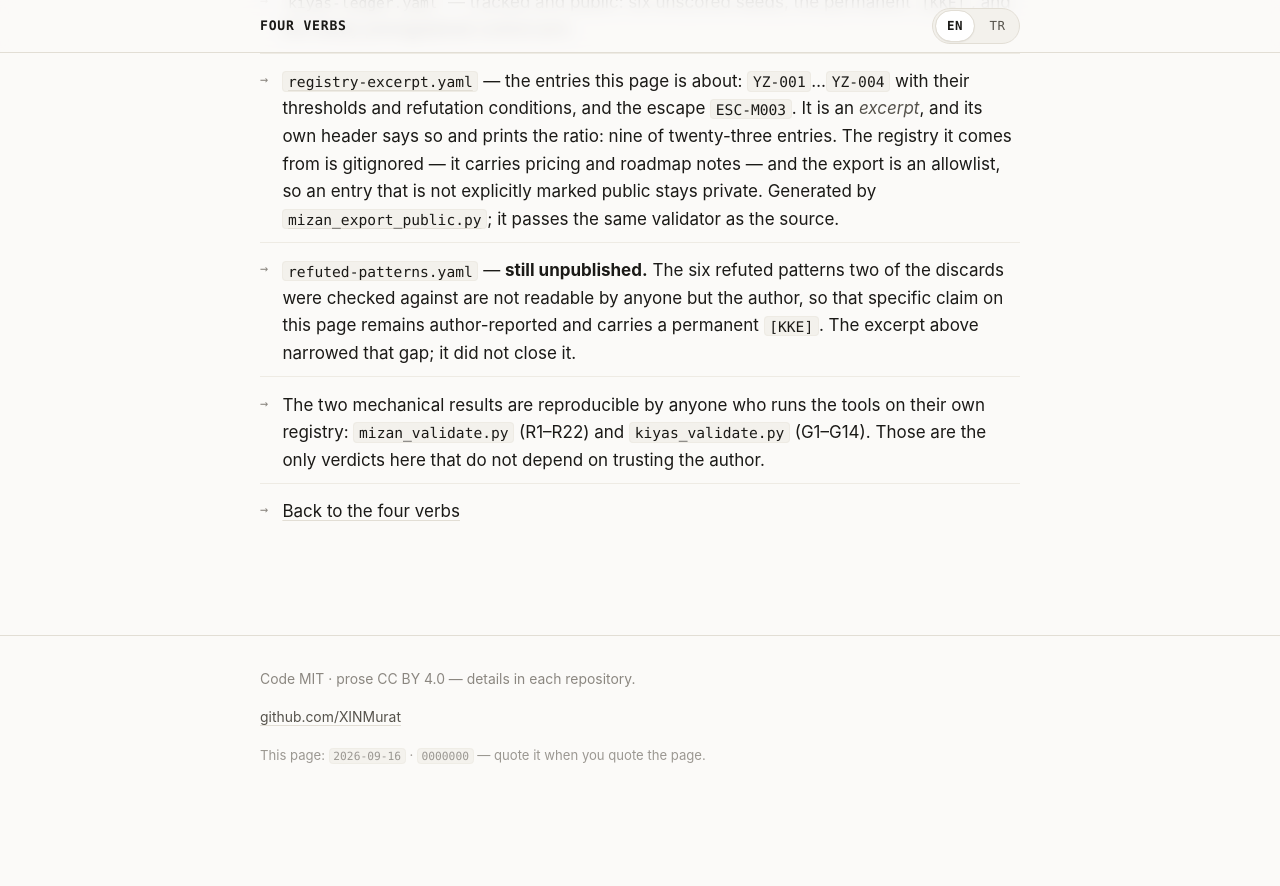
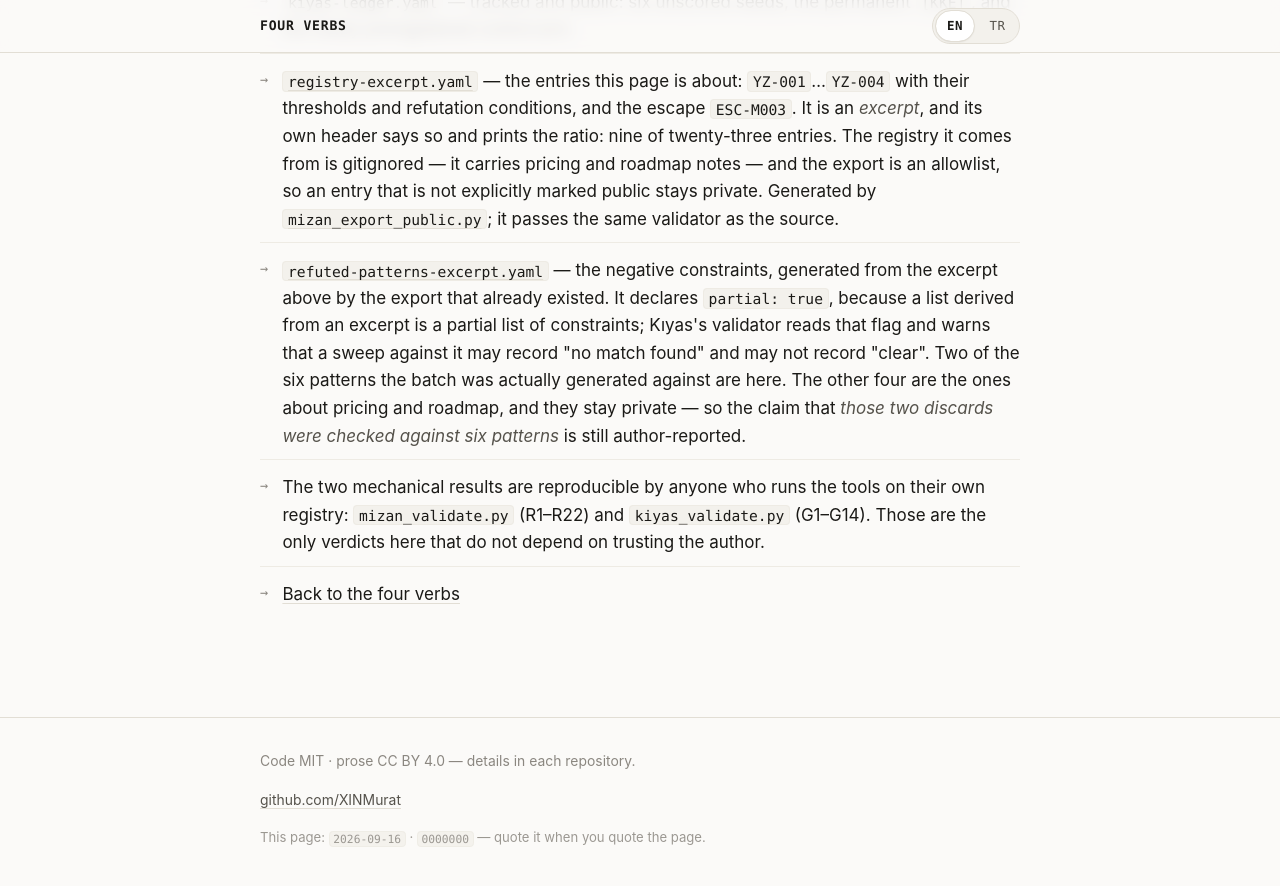
Before and after one commit to XINMurat/XINMurat.github.io, a Jekyll site: the page built from case-study.md, in a window 1280 px wide and 900 px high, scrolled down 5804 px. Shown: the top 886 px of the window. Built offline with Jekyll 4.4.1, drawn with Linux system fonts in a browser that asks for light colours; before the commit the page ends 6634 px from its top, so only the background shows below that.

Commit message:
case study: link the refuted excerpt, and keep the part that is still withheld
Two of the six negative constraints the batch was generated against are now
readable. Four are not -- they are the pricing and roadmap entries -- so the
sentence "checked against six refuted patterns" stays author-reported and the
page says so rather than rounding up.

The excerpt declares itself partial and Kıyas warns on that flag, which is
the honest shape: a sweep against a partial list can report "no match found"
and cannot report "clear".

Co-Authored-By: Claude Opus 5 <noreply@anthropic.com>

```diff
--- a/case-study.md
+++ b/case-study.md
@@ -270,7 +270,7 @@ lang: en
     <ul class="plain">
       <li><a href="https://github.com/XINMurat/Kiyas/blob/main/ledger/kiyas-ledger.yaml"><code>kiyas-ledger.yaml</code></a> — tracked and public: six unscored seeds, the permanent <code>[KKE]</code>, and the newly preregistered control arm.</li>
       <li><a href="https://github.com/XINMurat/Mizan/blob/main/docs/registry-excerpt.yaml"><code>registry-excerpt.yaml</code></a> — the entries this page is about: <code>YZ-001</code>…<code>YZ-004</code> with their thresholds and refutation conditions, and the escape <code>ESC-M003</code>. It is an <em>excerpt</em>, and its own header says so and prints the ratio: nine of twenty-three entries. The registry it comes from is gitignored — it carries pricing and roadmap notes — and the export is an allowlist, so an entry that is not explicitly marked public stays private. Generated by <a href="https://github.com/XINMurat/Mizan/blob/main/tools/mizan_export_public.py"><code>mizan_export_public.py</code></a>; it passes the same validator as the source.</li>
-      <li><code>refuted-patterns.yaml</code> — <strong>still unpublished.</strong> The six refuted patterns two of the discards were checked against are not readable by anyone but the author, so that specific claim on this page remains author-reported and carries a permanent <code>[KKE]</code>. The excerpt above narrowed that gap; it did not close it.</li>
+      <li><a href="https://github.com/XINMurat/Mizan/blob/main/docs/refuted-patterns-excerpt.yaml"><code>refuted-patterns-excerpt.yaml</code></a> — the negative constraints, generated from the excerpt above by the export that already existed. It declares <code>partial: true</code>, because a list derived from an excerpt is a partial list of constraints; Kıyas's validator reads that flag and warns that a sweep against it may record "no match found" and may not record "clear". Two of the six patterns the batch was actually generated against are here. The other four are the ones about pricing and roadmap, and they stay private — so the claim that <em>those two discards were checked against six patterns</em> is still author-reported.</li>
       <li>The two mechanical results are reproducible by anyone who runs the tools on their own registry: <code>mizan_validate.py</code> (R1–R22) and <code>kiyas_validate.py</code> (G1–G14). Those are the only verdicts here that do not depend on trusting the author.</li>
       <li><a href="/">Back to the four verbs</a></li>
     </ul>
@@ -523,7 +523,7 @@ lang: en
     <ul class="plain">
       <li><a href="https://github.com/XINMurat/Kiyas/blob/main/ledger/kiyas-ledger.yaml"><code>kiyas-ledger.yaml</code></a> — izlenen ve açık: altı puanlanmamış tohum, kalıcı <code>[KKE]</code> ve yeni önkayıtlı kontrol kolu.</li>
       <li><a href="https://github.com/XINMurat/Mizan/blob/main/docs/registry-excerpt.yaml"><code>registry-excerpt.yaml</code></a> — bu sayfanın konusu olan girdiler: eşikleri ve çürütme koşullarıyla <code>YZ-001</code>…<code>YZ-004</code>, ve <code>ESC-M003</code> kaçağı. Bir <em>alıntıdır</em>; kendi başlığı bunu söylüyor ve oranı basıyor: yirmi üç girdinin dokuzu. Geldiği registry gitignore'lu — fiyat ve yol haritası notları taşıyor — ve export bir izin listesi: açıkça işaretlenmemiş girdi özel kalır. <a href="https://github.com/XINMurat/Mizan/blob/main/tools/mizan_export_public.py"><code>mizan_export_public.py</code></a> üretiyor; kaynağıyla aynı doğrulayıcıdan geçiyor.</li>
-      <li><code>refuted-patterns.yaml</code> — <strong>hâlâ yayınlanmıyor.</strong> Elemelerden ikisinin karşısında denetlendiği altı çürütülmüş örüntüyü yazardan başkası okuyamıyor; dolayısıyla bu sayfadaki o iddia yazar-beyanı olarak kalıyor ve kalıcı bir <code>[KKE]</code> taşıyor. Yukarıdaki alıntı bu boşluğu daralttı, kapatmadı.</li>
+      <li><a href="https://github.com/XINMurat/Mizan/blob/main/docs/refuted-patterns-excerpt.yaml"><code>refuted-patterns-excerpt.yaml</code></a> — negatif kısıtlar; yukarıdaki alıntıdan, zaten var olan ihraç betiğiyle üretildi. <code>partial: true</code> ilan ediyor, çünkü bir alıntıdan türeyen liste kısmi bir kısıt listesidir; Kıyas'ın doğrulayıcısı bu bayrağı okuyup, buna karşı yapılan taramanın "eşleşme bulunamadı" yazabileceğini ama "temiz" yazamayacağını uyarıyor. Partinin gerçekten karşısında üretildiği altı örüntünün ikisi burada. Diğer dördü fiyat ve yol haritasıyla ilgili olanlar, ve özel kalıyor — dolayısıyla <em>o iki elemenin altı örüntüye karşı denetlendiği</em> iddiası hâlâ yazar-beyanı.</li>
       <li>İki mekanik sonuç, araçları kendi registry'sinde koşan herkes tarafından tekrarlanabilir: <code>mizan_validate.py</code> (R1–R22) ve <code>kiyas_validate.py</code> (G1–G14). Buradaki, yazara güvenmeyi gerektirmeyen tek hükümler bunlar.</li>
       <li><a href="/">Dört fiile dön</a></li>
     </ul>
```
